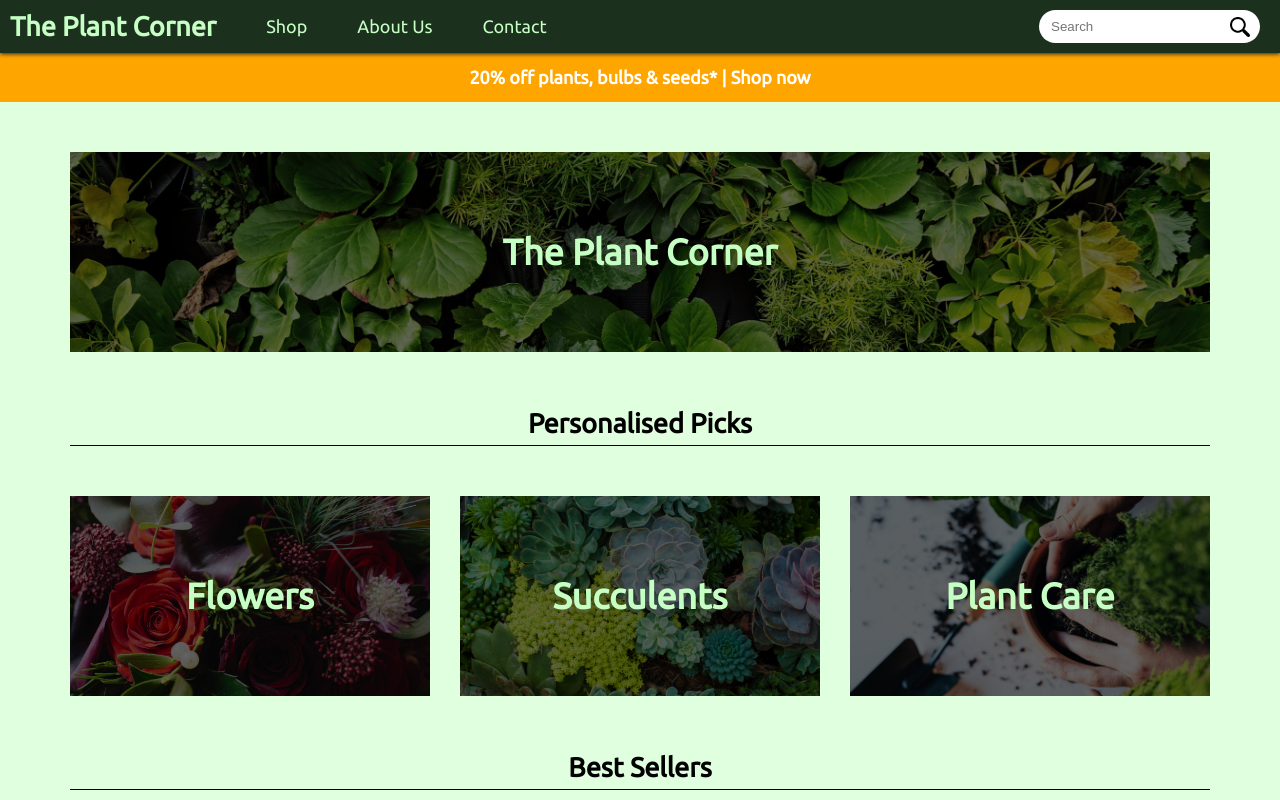
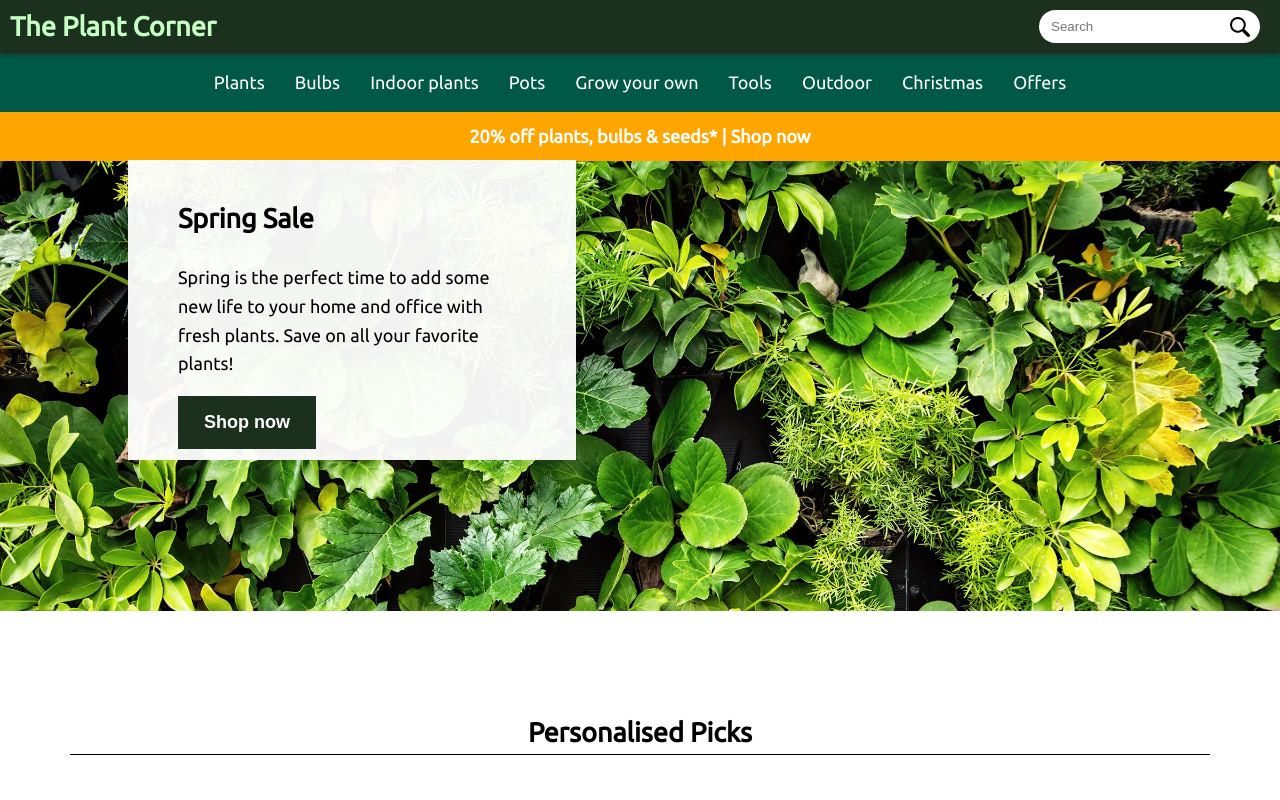
Before and after one commit to jhunethan01/plant-shop, a Next.js app: page / in a window 1280 px wide. Shown: the top 800 px of the page. Built offline with nearby package versions, Linux system fonts and the light colour scheme.

Commit message:
added splashscreen and navigation

```diff
--- a/components/header.js
+++ b/components/header.js
@@ -10,11 +10,6 @@ export default function Header() {
                     The Plant Corner
             </h2>
                 </Link>
-            <nav>
-                <Link href="shop">Shop</Link>
-                <Link href="about">About Us</Link>
-                <Link href="contact">Contact</Link>
-            </nav>
             <div className={styles.search}>
                 <input type="text" name="search" placeholder='Search' />
                 <Image
--- /dev/null
+++ b/components/navigation.js
@@ -0,0 +1,17 @@
+import styles from '../styles/Navigation.module.css';
+
+export default function Splashscreen() {
+    return (
+        <section className={styles.container}>
+            <a className={styles.sublink}>Plants </a>
+            <a className={styles.sublink}>Bulbs </a>
+            <a className={styles.sublink}>Indoor plants </a>
+            <a className={styles.sublink}>Pots </a>
+            <a className={styles.sublink}>Grow your own </a>
+            <a className={styles.sublink}>Tools </a>
+            <a className={styles.sublink}>Outdoor </a>
+            <a className={styles.sublink}>Christmas</a>
+            <a className={styles.sublink}>Offers</a>
+        </section>
+    )
+}
--- /dev/null
+++ b/components/splashscreen.js
@@ -0,0 +1,28 @@
+import Image from 'next/image';
+import styles from '../styles/Splashscreen.module.css';
+
+export default function Splashscreen() {
+  return (
+    <section className={styles.container}>
+        <div className={styles.foreground}>
+            <h2>
+                Spring Sale
+            </h2>
+            <p>
+            Spring is the perfect time to add some new life to your home and office with fresh plants. Save on all your favorite plants!
+            </p>
+            <button className={styles.button}>Shop now</button>
+        </div>
+        <div className={styles.background}>
+        <Image
+                src='/images/green foliage.webp'
+                className={styles.background_image}
+                width="0"
+                height="0"
+                sizes="100vw"
+            />
+        </div>
+
+    </section>
+  )
+}
--- a/pages/index.js
+++ b/pages/index.js
@@ -6,6 +6,8 @@ import Header from '../components/header';
 import Image_box from '../components/image_box';
 import Footer from '../components/footer';
 import Banner from '../components/banner';
+import Navigation from '../components/navigation';
+import Splashscreen from '../components/splashscreen';
 
 export default function Home() {
   return (
@@ -17,11 +19,10 @@ export default function Home() {
 
       <main>
         <Header />
+        <Navigation />
         <Banner text='20% off plants, bulbs & seeds* | Shop now' />
+          <Splashscreen />
         <section className={styles.body__container}>
-          <div className={styles.container_row}>
-            <Image_box image_src="/images/green foliage.webp" title="The Plant Corner"/>
-          </div>
           <div className={styles.container_row}>
             <h2 className={styles.container_label}>
               Personalised Picks
--- /dev/null
+++ b/styles/Navigation.module.css
@@ -0,0 +1,21 @@
+.container{
+    display: flex;
+    align-items: center;
+    justify-content: center;
+
+    background-color: #005847;
+}
+
+.sublink{
+    text-decoration: none;
+
+    padding: 15px ;
+
+    color: white;
+}
+
+.sublink:hover{
+    background-color: #003a2e;
+    cursor: pointer;
+    text-decoration: none;
+}
--- /dev/null
+++ b/styles/Splashscreen.module.css
@@ -0,0 +1,49 @@
+.container {
+    height: 450px;
+    margin-bottom: 50px;
+}
+
+.background_image {
+    width: 100vw;
+    height: 450px;
+
+    object-fit: cover;
+    /* filter: brightness(40%); */
+}
+
+.foreground {
+    position: absolute;
+    z-index: 1;
+
+    top: 20vh;
+    left: 10vw;
+
+    background-color: rgba(255, 255, 255, 0.95);
+
+    width: 35vw;
+    min-width: 350px;
+    height: 300px;
+
+    padding: 15px 50px;
+}
+
+.background {
+    position: absolute;
+}
+
+.button{
+    padding: 15px 25px;
+    background-color: #1C301E;
+    color: white;
+
+    font-weight: bold;
+    font-size: 18px;
+
+    border: 1px solid #1C301E;
+}
+
+.button:hover{
+    cursor: pointer;
+    color: #1C301E;
+    background-color: white;
+}
--- a/styles/globals.css
+++ b/styles/globals.css
@@ -8,7 +8,6 @@ body {
   line-height: 1.6;
   font-size: 18px;
 
-  background-color: #dfffdf;
 }
 
 * {
```
